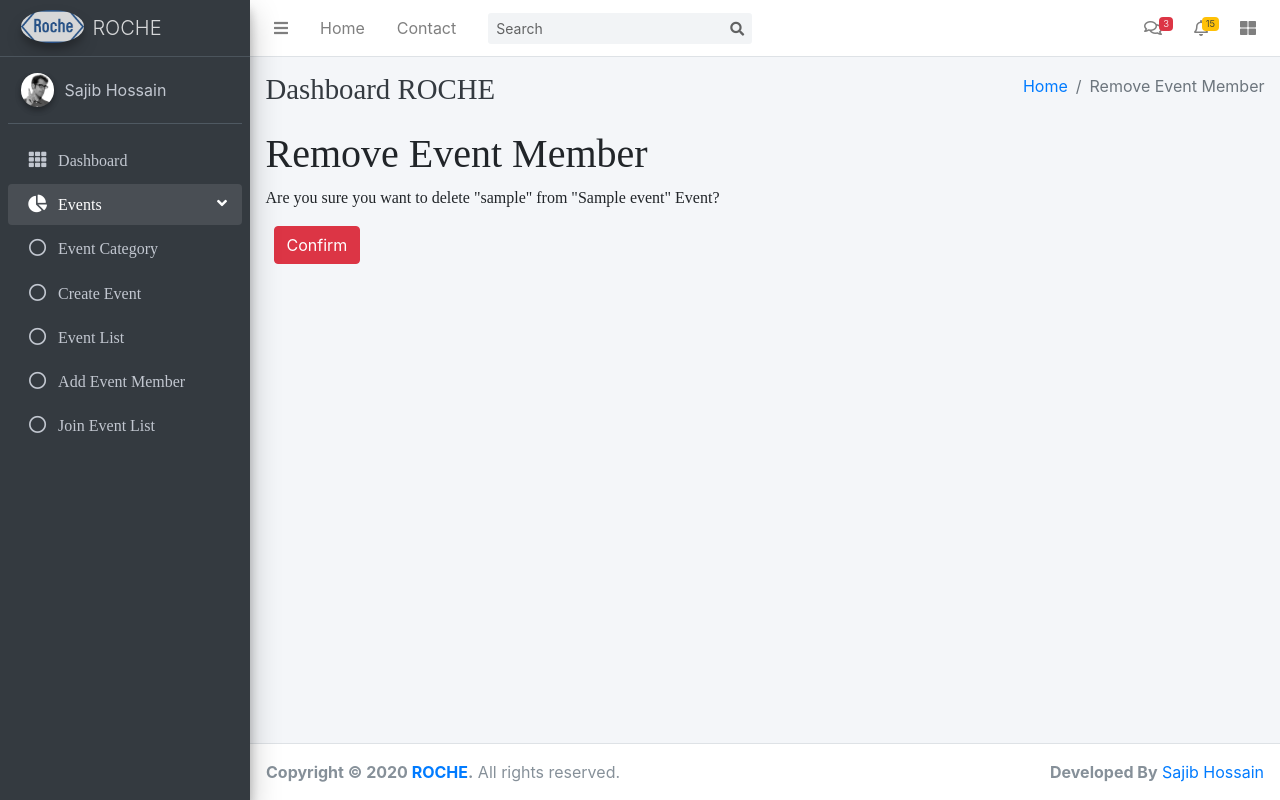
After one commit to vinspam/django-event-management, a Django app: page /events/event-member/1/remove/ in a window 1280 px wide. The commit adds this page. Run offline with Django 3.2, Linux system fonts and the light colour scheme; tables that the repository leaves empty hold one stand-in row (values such as "Sample post"); some libraries are stand-ins or nearby versions.

Commit message:
add remove event member

```diff
--- a/events/urls.py
+++ b/events/urls.py
@@ -10,6 +10,7 @@ from .views import (
     EventDetailView,
     AddEventMemberCreateView,
     JoinEventListView,
+    RemoveEventMemberDeleteView
 )
 
 urlpatterns = [
@@ -22,4 +23,5 @@ urlpatterns = [
     path('detail/<int:pk>', EventDetailView.as_view(), name='event-detail'),
     path('add-event-member/', AddEventMemberCreateView.as_view(), name='add-event-member'),
     path('join-event-list/', JoinEventListView.as_view(), name='join-event-list'),
+    path('event-member/<int:pk>/remove/', RemoveEventMemberDeleteView.as_view(), name='remove-event-member'),
 ]
--- a/events/views.py
+++ b/events/views.py
@@ -3,7 +3,9 @@ from django.views.generic import (
     CreateView,
     UpdateView,
     DetailView,
+    DeleteView,
 )
+from django.urls import reverse_lazy
 
 from .models import (
     EventCategory,
@@ -86,3 +88,9 @@ class JoinEventListView(ListView):
     model = EventMember
     template_name = 'events/joinevent_list.html'
     context_object_name = 'eventmember'
+
+
+class RemoveEventMemberDeleteView(DeleteView):
+    model = EventMember
+    template_name = 'events/remove_event_member.html'
+    success_url = reverse_lazy('join-event-list')
--- a/templates/events/joinevent_list.html
+++ b/templates/events/joinevent_list.html
@@ -39,7 +39,7 @@
                                     <td>{{ member.attend_status }}</td>
                                     <td>{{ member.status }}</td>
                                     <td>
-                                        <a class="btn btn-danger" href="#">
+                                        <a class="btn btn-danger" href="{% url 'remove-event-member' member.id %}">
                                             <i class="fa fa-trash"></i>
                                         </a>
                                     </td>
--- /dev/null
+++ b/templates/events/remove_event_member.html
@@ -0,0 +1,11 @@
+{% extends 'base/base.html' %}
+{% block title %}Remove Event Member{% endblock title %}
+{% block breadcrumb %}Remove Event Member{% endblock breadcrumb %}
+
+{% block content %}
+    <h1>Remove Event Member</h1>
+    <form action="" method="post">{% csrf_token %}
+        <p>Are you sure you want to delete "{{ eventmember.user }}" from "{{ eventmember.event }}" Event?</p>
+        <button class="btn btn-danger ml-2" type="submit">Confirm</button>
+    </form>
+{% endblock content %}
```
